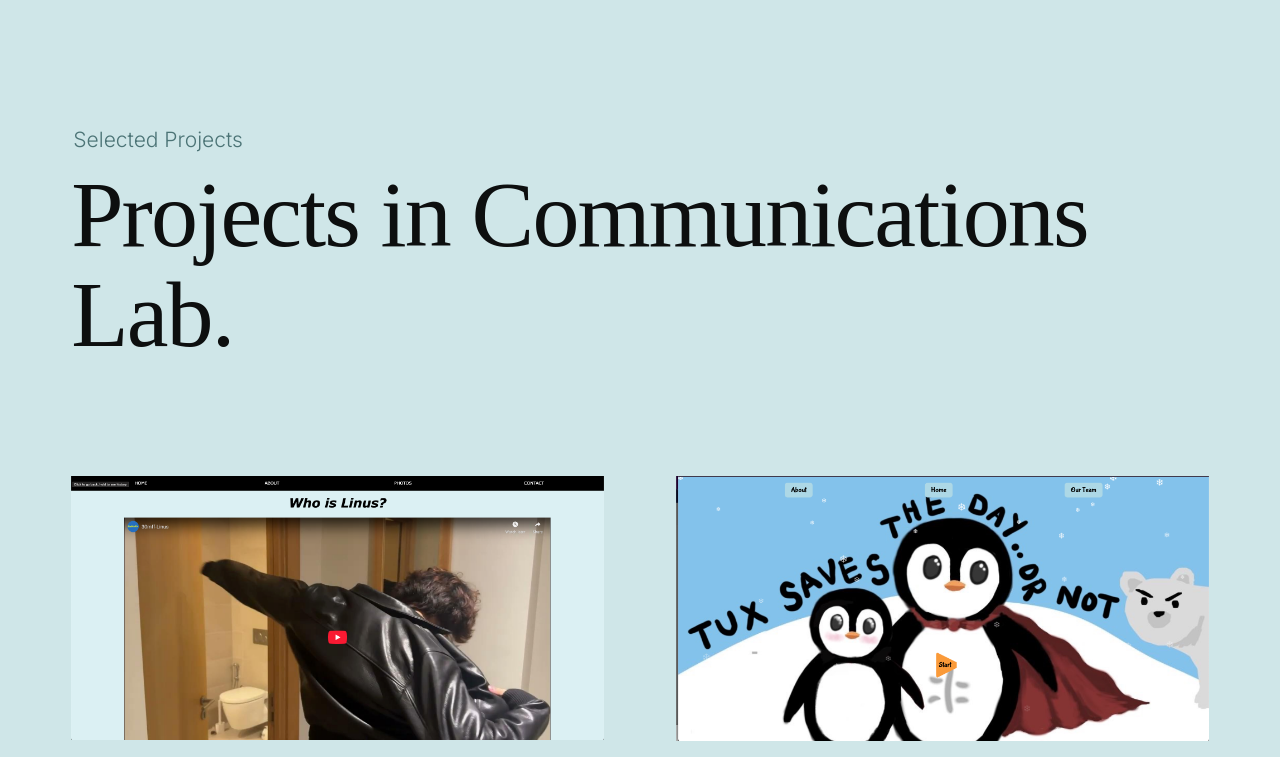
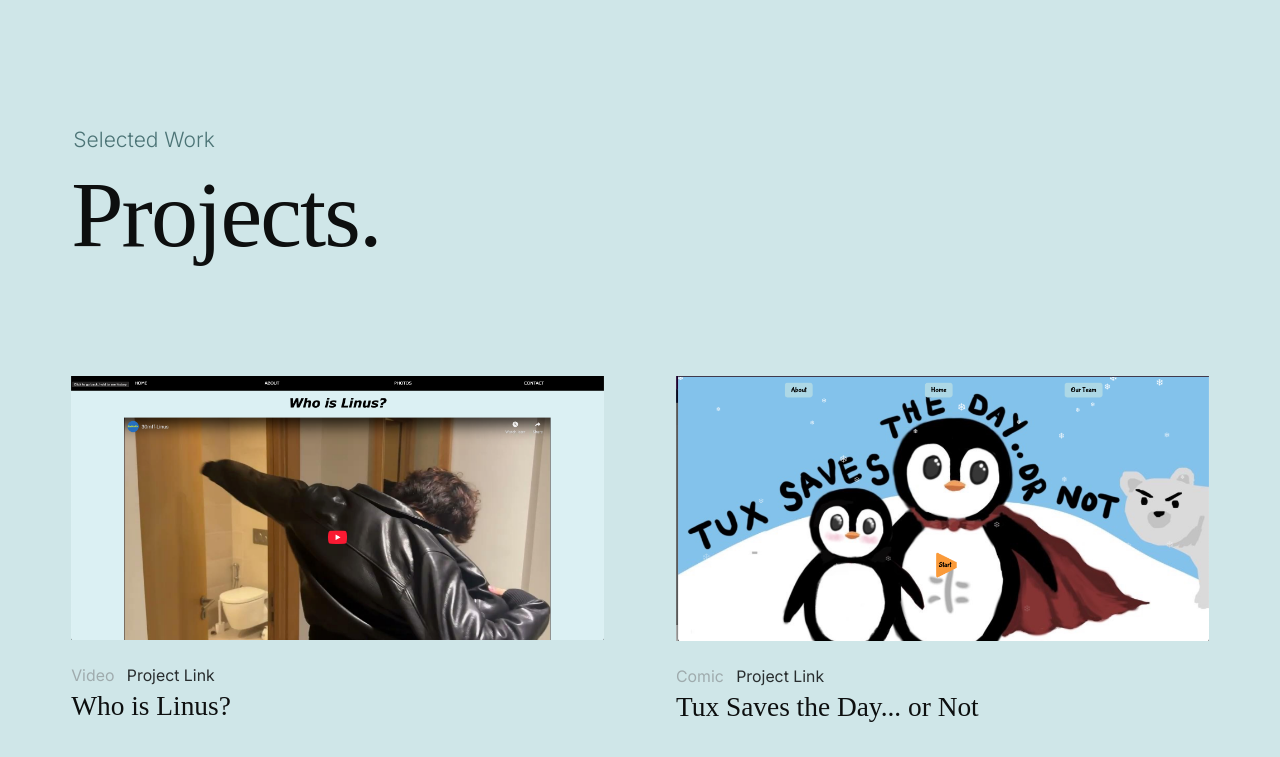
Before and after one commit to lonussss/portfolio, a plain HTML site: page index.html in a window 1280 px wide. Shown: the part 2620-3377 px from the top of the page. Drawn offline with Linux system fonts and the light colour scheme; a web font is replaced by a local one.

Commit message:
Update to projects section

```diff
--- a/index.html
+++ b/index.html
@@ -196,10 +196,10 @@
 
             <div class="row">
                 <div class="column lg-12">
-                    <h2 class="text-pretitle">Selected Projects</h2>
+                    <h2 class="text-pretitle">Selected Work</h2>
 
                     <p class="text-huge-title">
-                    Projects in Communications Lab.
+                    Projects.
                     </p>
                 </div>
             </div>
```
